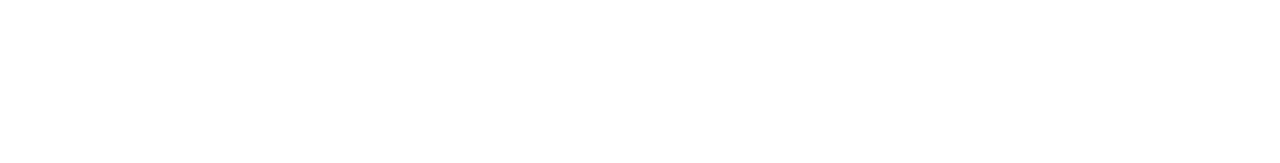
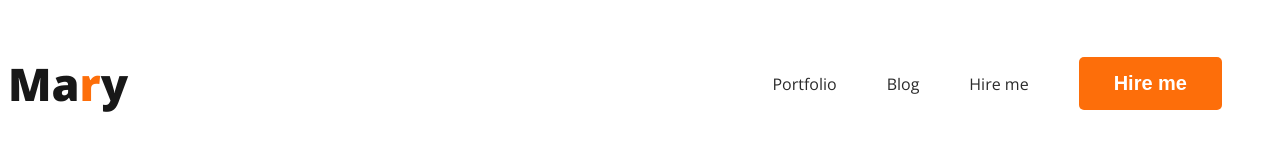
Before and after one commit to devsifat1/webdeveloper-portfolio, a plain HTML site: page index.html in a window 1280 px wide. Drawn offline with nearby package versions, Linux system fonts and the light colour scheme.

Commit message:
added nav

```diff
--- a/index.html
+++ b/index.html
@@ -3,10 +3,23 @@
 <head>
     <meta charset="UTF-8">
     <meta name="viewport" content="width=device-width, initial-scale=1.0">
+    <link rel="preconnect" href="https://fonts.googleapis.com">
+<link rel="preconnect" href="https://fonts.gstatic.com" crossorigin>
+<link href="https://fonts.googleapis.com/css2?family=Open+Sans:wght@400;700;800&display=swap" rel="stylesheet">
+    <link rel="stylesheet" href="styles/portfolio.css">
     <title>Web Developer Portfolio</title>
 </head>
 <body>
     <header>
+        <nav>
+            <h3 class="nav-title">Ma<span class="text-orange">r</span>y </h3>
+            <ul>
+                <li><a href="">Portfolio</a></li>
+                <li><a href="">Blog</a></li>
+                <li><a href="">Hire me</a></li>
+                <li><button class="btn-primary">Hire me</button></li>
+            </ul>
+        </nav>
 
     </header>
     <main>
--- /dev/null
+++ b/styles/portfolio.css
@@ -0,0 +1,55 @@
+/* common shared styles */
+body {
+    font-family: 'Open Sans', sans-serif;
+}
+
+nav {
+    display: flex;
+    ;
+}
+
+
+
+.text-orange {
+    color: #FD6E0A;
+}
+
+.btn-primary {
+    border-radius: 5px;
+    background: #FD6E0A;
+    border: 0px;
+    color: rgb(255, 255, 255);
+    font-size: 20px;
+    font-weight: 700;
+    padding: 15px 35px;
+
+}
+
+/* nav related style */
+nav{
+    display: flex;
+    justify-content: space-between;
+    align-items: center;
+
+}
+
+.nav-title {
+    color: #181818;
+    font-size: 45px;
+    font-weight: 800;
+}
+
+nav>ul {
+    display: flex;
+    align-items: center;
+}
+
+nav li {
+    list-style: none;
+    margin-right: 50px;
+}
+
+nav a {
+    text-decoration: none;
+    color: #2b2b2b;
+}
```
